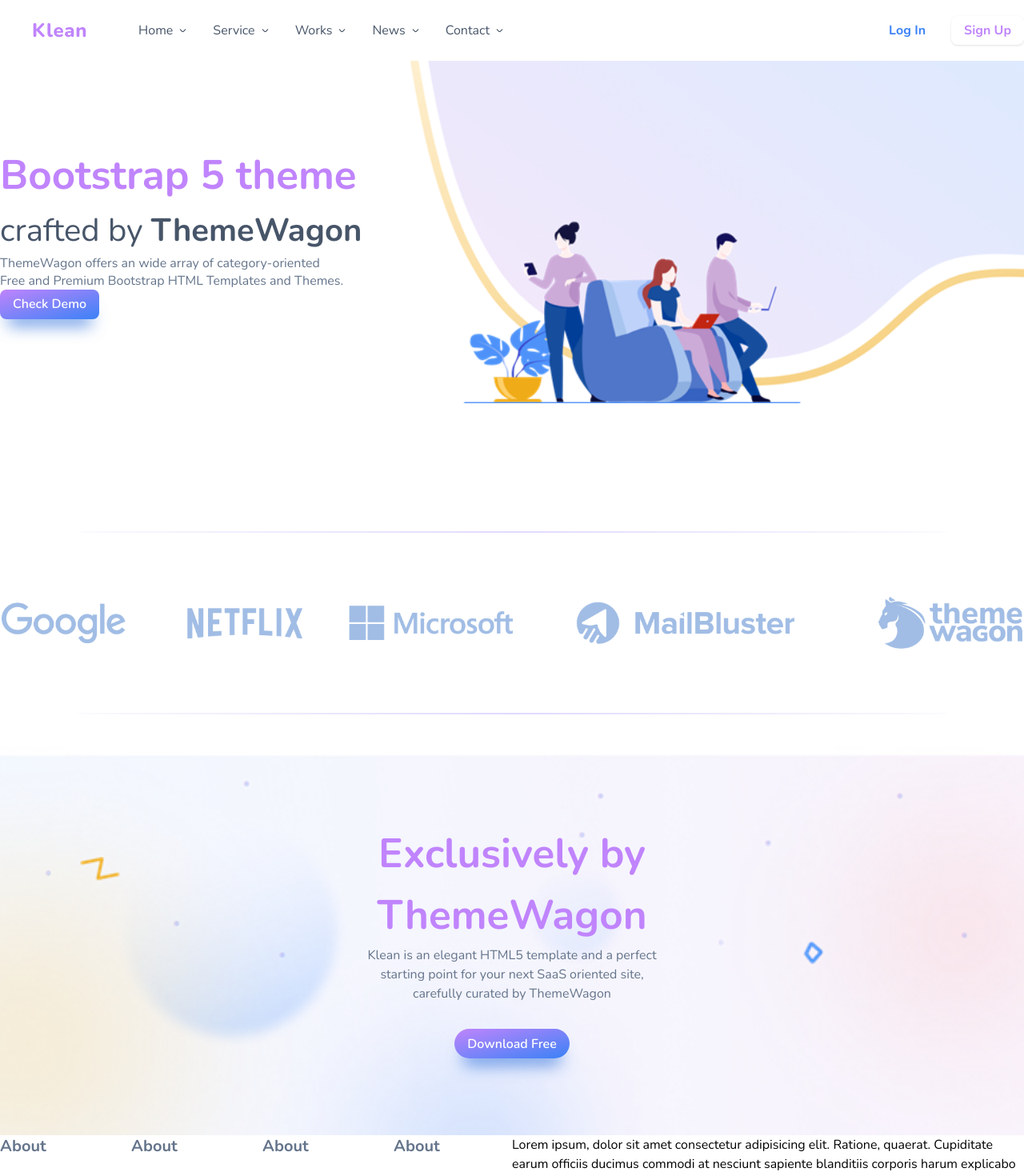
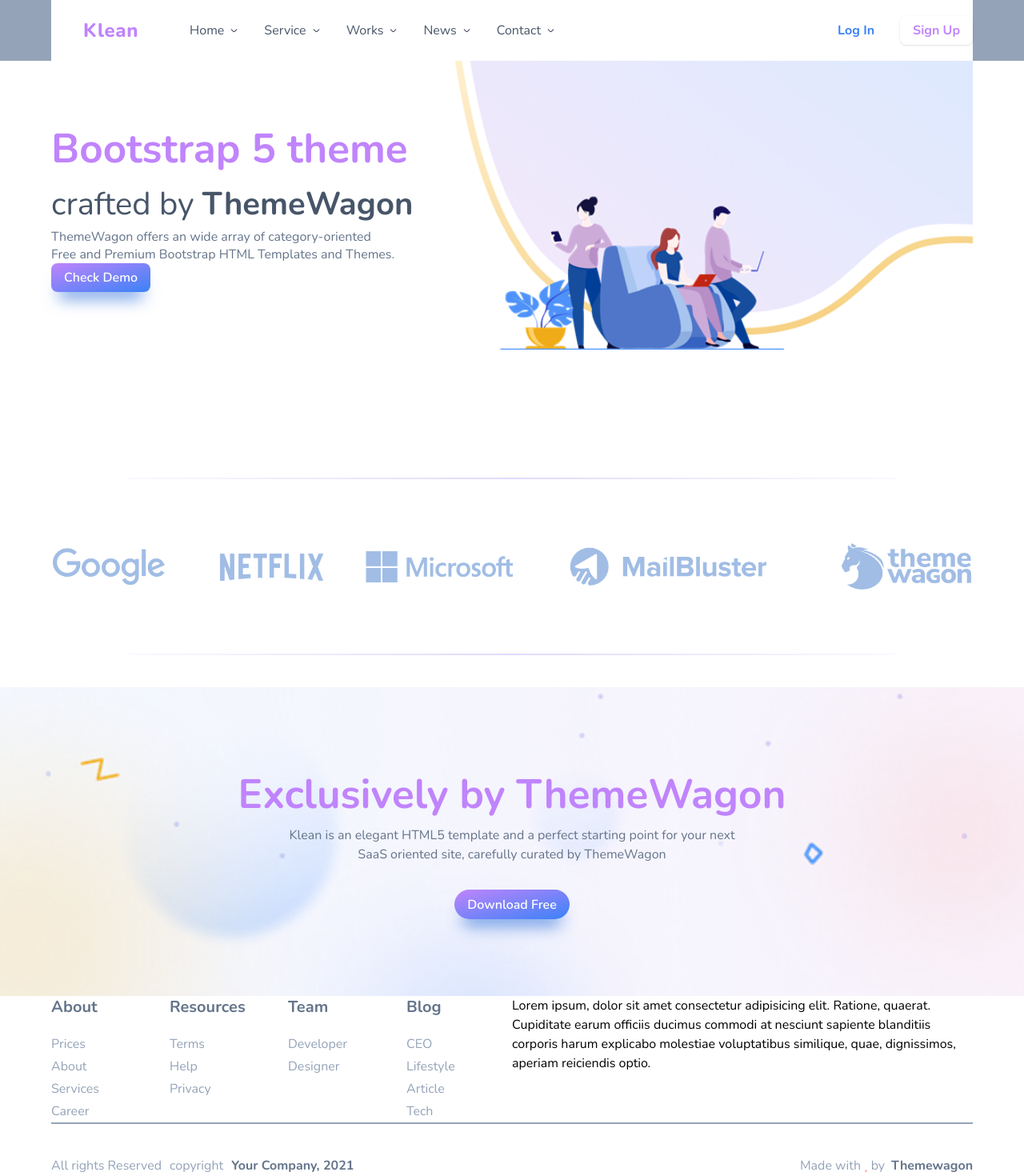
Before and after one commit to granjerolucas/funval_ntwo_practica_calificada_3, a Next.js app: page / in a window 1280 px wide. Shown: the top 1470 px of the page at 80% size. Built offline with nearby package versions, Linux system fonts and the light colour scheme.

Commit message:
footer services

```diff
--- a/app/layout.js
+++ b/app/layout.js
@@ -13,7 +13,7 @@
     <html lang="en">
       <body>
         <Navbar />
-        <div className="container mx-auto">{children}</div>
+        <div className="container max-w-6xl  mx-auto">{children}</div>
         <Footer />
       </body>
     </html>
--- a/components/CardItemsDatils.jsx
+++ b/components/CardItemsDatils.jsx
@@ -3,7 +3,7 @@
 const CardItemsDatils = ({ title, items }) => {
   return (
     <div className="">
-      <h3 className="text-slate-500 text-xl font-bold ">About</h3>
+      <h3 className="text-slate-500 text-xl font-bold ">{title}</h3>
       <div className="text-slate-400 text-base font-normal mt-4">
         <ul>
           {items.map((item, index) => (
--- a/components/Footer.jsx
+++ b/components/Footer.jsx
@@ -5,9 +5,9 @@
 function Footer() {
   return (
     <>
-      <div className="mt-10">
-        <div className="container py-24 flex justify-center items-center mx-auto bg-[url('/images/footer/image1.png')] bg-cover bg-center text-center">
-          <div className="px-36 w-3/4  ">
+      <div className="mt-10 bg-[url('/images/footer/image1.png')] bg-cover bg-center">
+        <div className="container max-w-6xl  py-24 flex justify-center items-center mx-auto  text-center">
+          <div className=" w-3/4  ">
             <div className="text-center text-purple-400 text-[3.2rem] font-bold ">
               Exclusively by ThemeWagon
             </div>
@@ -23,11 +23,11 @@
           </div>
         </div>
       </div>
-      <div className="container mx-auto">
+      <div className="container max-w-6xl  mx-auto">
         <div className="grid grid-cols-2">
           <div className="grid grid-cols-4 gap-4 ">
             <CardItemsDatils
-              title="Abaout"
+              title="About"
               items={["Prices", "About", "Services", "Career"]}
             />
             <CardItemsDatils
@@ -65,9 +65,7 @@
               <span className="text-slate-400 text-base font-normal ">
                 Made with{" "}
               </span>
-              <span className="text-red-400 text-[13px] font-black ">
-                
-              </span>
+              <span className="text-red-400 text-[13px] font-black "></span>
               <span className="text-slate-400 text-[13px] font-normal ">️</span>
               <span className="text-slate-400 text-base font-normal "> by</span>
             </div>
--- a/components/Navbar.jsx
+++ b/components/Navbar.jsx
@@ -4,8 +4,8 @@
 const Navbar = () => {
   return (
     <div className="w-full   justify-center items-center inline-flex bg-slate-400">
-      <div className="container self-stretch flex-col justify-start items-start inline-flex">
-        <div className="w-full   py-5 bg-gradient-to-r from-white via-white to-white backdrop-blur-3xl justify-between items-center inline-flex">
+      <div className="container max-w-6xl self-stretch flex-col justify-start items-start inline-flex">
+        <div className="w-full  containerx  py-5 bg-gradient-to-r from-white via-white to-white backdrop-blur-3xl justify-between items-center inline-flex">
           <div className="justify-start items-center gap-16 flex">
             <div className="justify-center items-center gap-2 flex">
               <div className="w-8 h-7 relative"></div>
```
